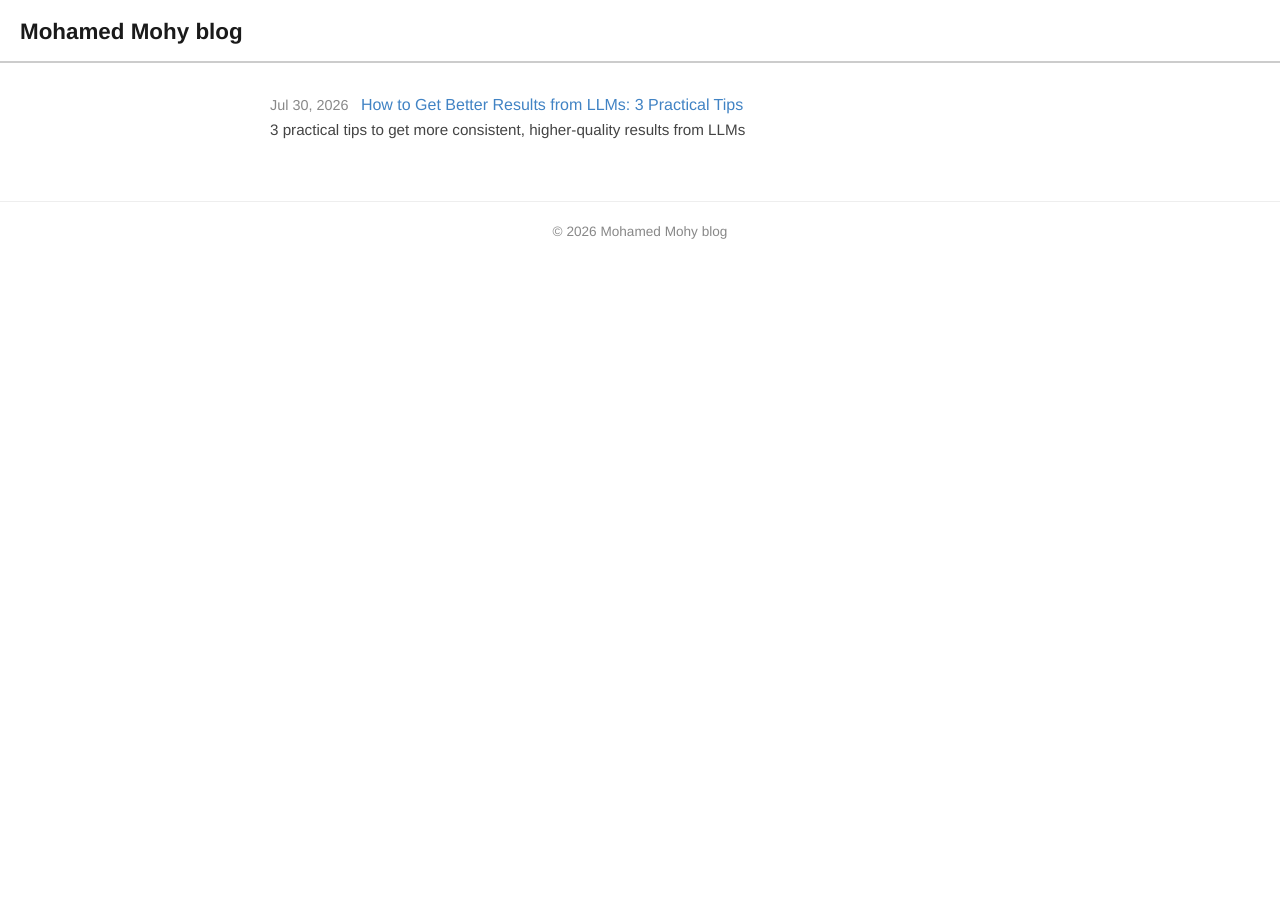
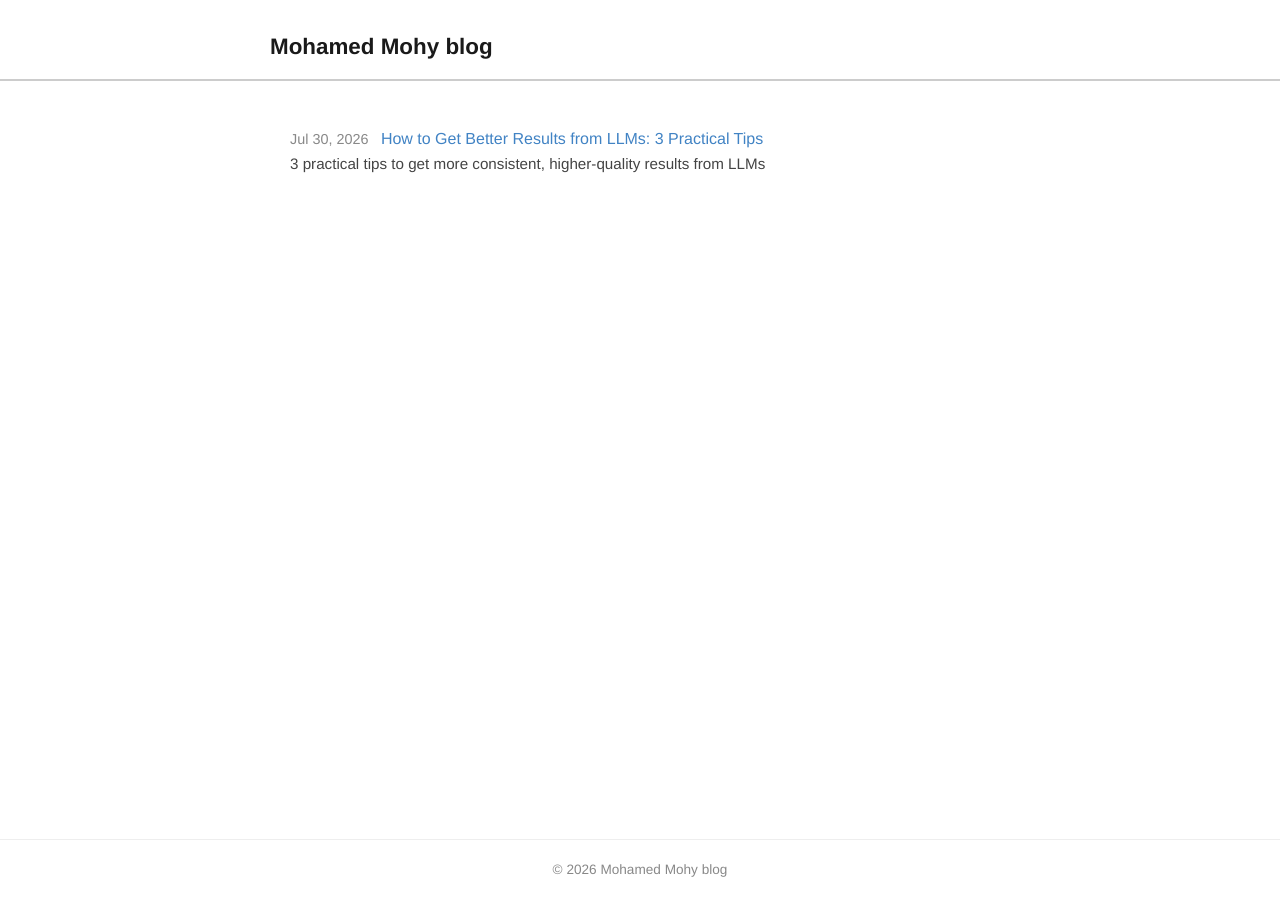
Before and after one commit to MohamedMohy10/blog, a Jekyll site: the page built from index.md, in a window 1280 px wide. Built offline with Jekyll 4.4.1, drawn with Linux system fonts in a browser that asks for light colours.

Commit message:
Refactor layout styles and structure in default.html

```diff
--- a/_layouts/default.html
+++ b/_layouts/default.html
@@ -5,17 +5,28 @@
   <meta name="viewport" content="width=device-width, initial-scale=1.0">
   <title>{{ page.title | default: site.title }}</title>
   <style>
+    html, body {
+      height: 100%;
+      margin: 0;
+      padding: 0;
+    }
     body {
       font-family: Helvetica, Arial, sans-serif;
       font-size: 16px;
       line-height: 1.5;
       color: #1a1a1a;
-      margin: 0;
-      padding: 0;
+      display: flex;
+      flex-direction: column;
+      min-height: 100vh;
     }
     header {
+      width: 100%;
       border-bottom: 2px solid #ccc;
-      padding: 15px 20px 12px;
+    }
+    .header-inner {
+      max-width: 740px;
+      margin: 0 auto;
+      padding: 30px 20px 15px;
     }
     header a.site-title {
       font-size: 1.4em;
@@ -25,8 +36,11 @@
     }
     main {
       max-width: 740px;
+      width: 100%;
       margin: 30px auto;
       padding: 0 20px;
+      box-sizing: border-box;
+      flex: 1;
     }
     .post-list { list-style: none; padding: 0; margin-top: 10px; }
     .post-list li { margin-bottom: 14px; }
@@ -38,7 +52,6 @@
     .back-link { display: inline-block; margin-top: 40px; font-size: 0.9em; }
     footer {
       border-top: 1px solid #eee;
-      margin-top: 60px;
       padding: 20px;
       text-align: center;
       color: #888;
@@ -48,7 +61,9 @@
 </head>
 <body>
   <header>
-    <a class="site-title" href="{{ '/' | relative_url }}">{{ site.title }}</a>
+    <div class="header-inner">
+      <a class="site-title" href="{{ '/' | relative_url }}">{{ site.title }}</a>
+    </div>
   </header>
   <main>
     {{ content }}
```
